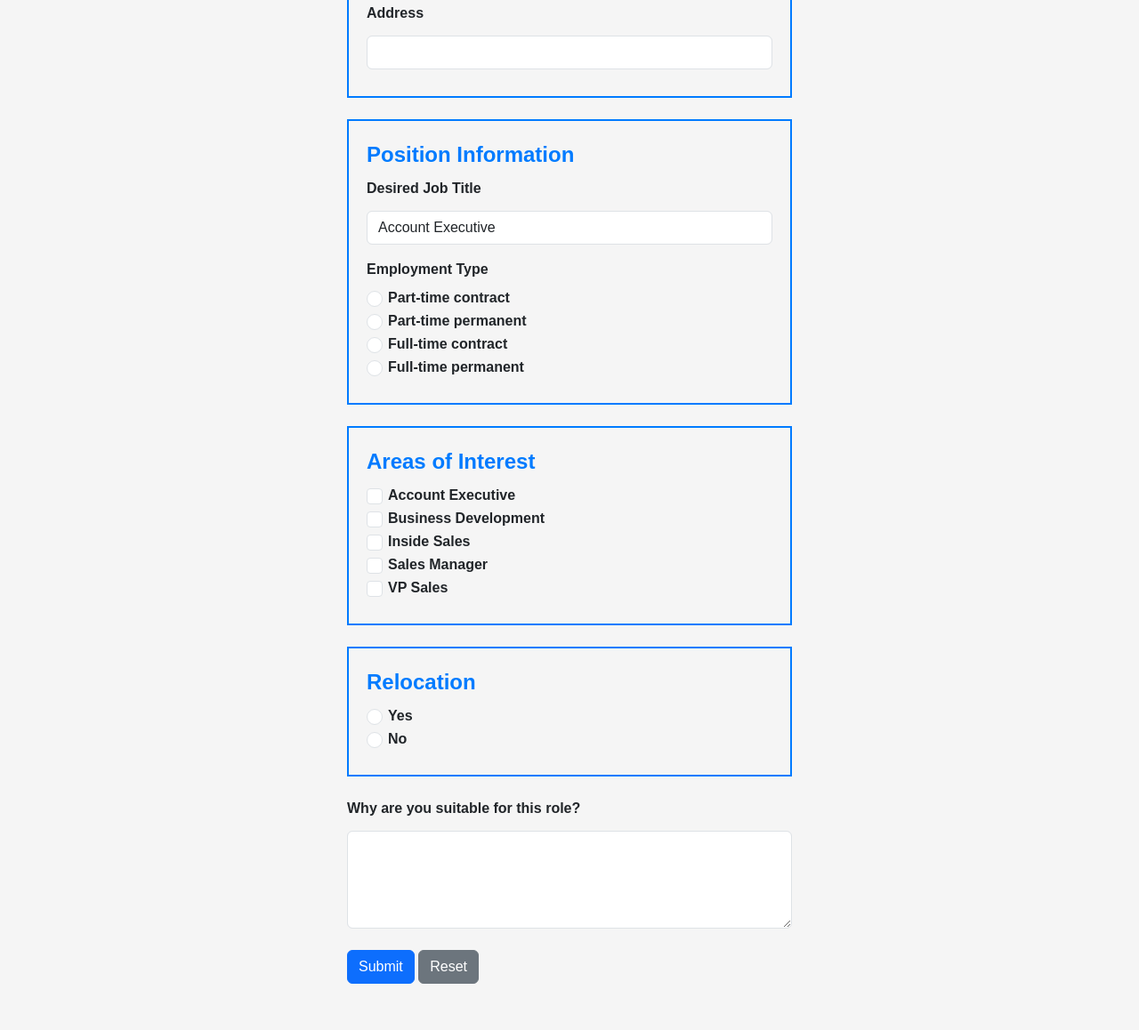
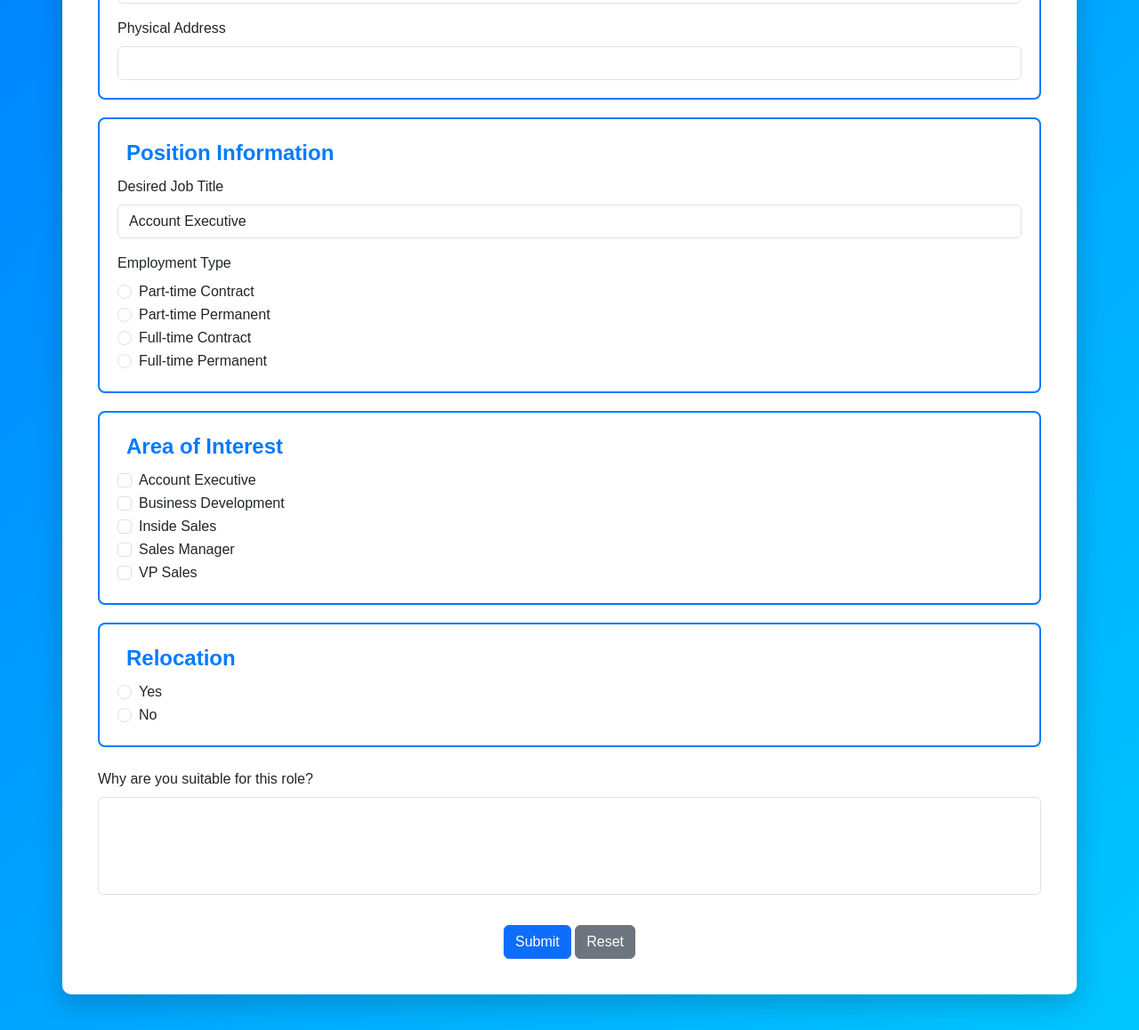
Before and after one commit to Lesley777-HUB/job-application-form, a plain HTML site: page form.html in a window 1280 px wide. Shown: the part 452-1610 px from the top of the page at 89% size. Drawn offline with nearby package versions, Linux system fonts and the light colour scheme.

Commit message:
Update form.html

```diff
--- a/form.html
+++ b/form.html
@@ -10,25 +10,69 @@
 
 <link href="https://cdn.jsdelivr.net/npm/bootstrap@5.3.0/dist/css/bootstrap.min.css" rel="stylesheet">
 
-<link rel="stylesheet" href="style.css">
+<style>
+
+body{
+background: linear-gradient(135deg,#007bff,#00c6ff);
+font-family: Arial, sans-serif;
+min-height:100vh;
+padding:40px;
+}
+
+.container{
+background:white;
+padding:40px;
+border-radius:10px;
+box-shadow:0 10px 30px rgba(0,0,0,0.2);
+}
+
+h2{
+color:#007bff;
+font-weight:bold;
+text-align:center;
+margin-bottom:30px;
+}
+
+fieldset{
+border:2px solid #007bff;
+padding:20px;
+margin-top:20px;
+border-radius:8px;
+}
+
+legend{
+font-weight:bold;
+color:#007bff;
+padding:0 10px;
+}
+
+textarea{
+resize:none;
+}
+
+button{
+margin-top:10px;
+}
+
+</style>
 
 <script>
 
 function validateForm(){
 
-let name = document.getElementById("fullname").value;
-let email = document.getElementById("email").value;
-let telephone = document.getElementById("telephone").value;
+let name=document.getElementById("fullname").value;
+let email=document.getElementById("email").value;
+let phone=document.getElementById("telephone").value;
 
-let interests = document.querySelectorAll('input[name="interest"]:checked');
+let interests=document.querySelectorAll('input[name="interest"]:checked');
 
-if(name === "" || email === "" || telephone === ""){
-alert("Please fill in all required fields.");
+if(name===""||email===""||phone===""){
+alert("Please fill in all required fields");
 return false;
 }
 
-if(interests.length === 0){
-alert("Please select at least one area of interest.");
+if(interests.length===0){
+alert("Please select at least one area of interest");
 return false;
 }
 
@@ -40,13 +84,16 @@ return true;
 
 </head>
 
+
 <body>
 
-<div class="container mt-5">
+<div class="container">
 
-<h2 class="text-center mb-4">Job Application Form</h2>
+<h2>Job Application Form</h2>
 
 <form onsubmit="return validateForm()">
+
+<!-- PERSONAL INFO -->
 
 <fieldset>
 
@@ -55,19 +102,21 @@ return true;
 <label class="form-label">Full Name</label>
 <input type="text" id="fullname" class="form-control">
 
-<label class="form-label mt-2">Email</label>
+<label class="form-label mt-3">Email</label>
 <input type="email" id="email" class="form-control">
 
-<label class="form-label mt-2">Telephone</label>
+<label class="form-label mt-3">Telephone</label>
 <input type="text" id="telephone" class="form-control">
 
-<label class="form-label mt-2">Address</label>
+<label class="form-label mt-3">Physical Address</label>
 <input type="text" class="form-control">
 
 </fieldset>
 
 
-<fieldset class="mt-4">
+<!-- POSITION INFO -->
+
+<fieldset>
 
 <legend>Position Information</legend>
 
@@ -88,23 +137,23 @@ return true;
 <label class="form-label">Employment Type</label>
 
 <div class="form-check">
-<input type="radio" class="form-check-input" name="employment">
-<label class="form-check-label">Part-time contract</label>
+<input type="radio" name="employment" class="form-check-input">
+<label class="form-check-label">Part-time Contract</label>
 </div>
 
 <div class="form-check">
-<input type="radio" class="form-check-input" name="employment">
-<label class="form-check-label">Part-time permanent</label>
+<input type="radio" name="employment" class="form-check-input">
+<label class="form-check-label">Part-time Permanent</label>
 </div>
 
 <div class="form-check">
-<input type="radio" class="form-check-input" name="employment">
-<label class="form-check-label">Full-time contract</label>
+<input type="radio" name="employment" class="form-check-input">
+<label class="form-check-label">Full-time Contract</label>
 </div>
 
 <div class="form-check">
-<input type="radio" class="form-check-input" name="employment">
-<label class="form-check-label">Full-time permanent</label>
+<input type="radio" name="employment" class="form-check-input">
+<label class="form-check-label">Full-time Permanent</label>
 </div>
 
 </div>
@@ -112,54 +161,60 @@ return true;
 </fieldset>
 
 
-<fieldset class="mt-4">
+<!-- INTEREST -->
 
-<legend>Areas of Interest</legend>
+<fieldset>
+
+<legend>Area of Interest</legend>
 
 <div class="form-check">
-<input type="checkbox" class="form-check-input" name="interest">
+<input type="checkbox" name="interest" class="form-check-input">
 <label class="form-check-label">Account Executive</label>
 </div>
 
 <div class="form-check">
-<input type="checkbox" class="form-check-input" name="interest">
+<input type="checkbox" name="interest" class="form-check-input">
 <label class="form-check-label">Business Development</label>
 </div>
 
 <div class="form-check">
-<input type="checkbox" class="form-check-input" name="interest">
+<input type="checkbox" name="interest" class="form-check-input">
 <label class="form-check-label">Inside Sales</label>
 </div>
 
 <div class="form-check">
-<input type="checkbox" class="form-check-input" name="interest">
+<input type="checkbox" name="interest" class="form-check-input">
 <label class="form-check-label">Sales Manager</label>
 </div>
 
 <div class="form-check">
-<input type="checkbox" class="form-check-input" name="interest">
+<input type="checkbox" name="interest" class="form-check-input">
 <label class="form-check-label">VP Sales</label>
 </div>
 
 </fieldset>
 
 
-<fieldset class="mt-4">
+<!-- RELOCATION -->
+
+<fieldset>
 
 <legend>Relocation</legend>
 
 <div class="form-check">
-<input type="radio" class="form-check-input" name="relocate">
+<input type="radio" name="relocation" class="form-check-input">
 <label class="form-check-label">Yes</label>
 </div>
 
 <div class="form-check">
-<input type="radio" class="form-check-input" name="relocate">
+<input type="radio" name="relocation" class="form-check-input">
 <label class="form-check-label">No</label>
 </div>
 
 </fieldset>
 
+
+<!-- MESSAGE -->
 
 <div class="mt-4">
 
@@ -170,7 +225,9 @@ return true;
 </div>
 
 
-<div class="mt-4">
+<!-- BUTTONS -->
+
+<div class="mt-4 text-center">
 
 <button type="submit" class="btn btn-primary">Submit</button>
 
```
